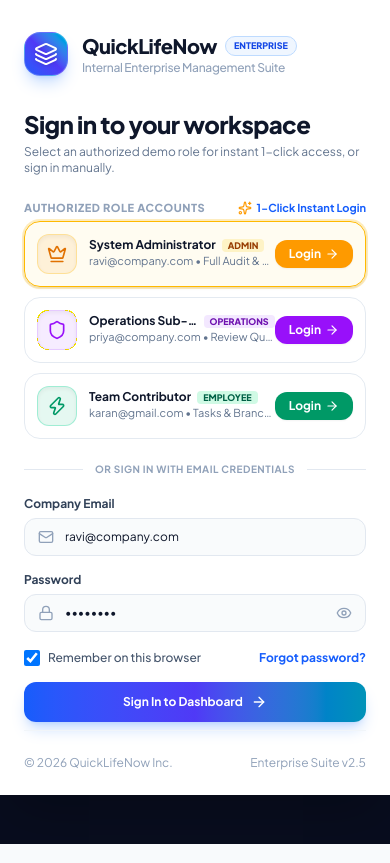
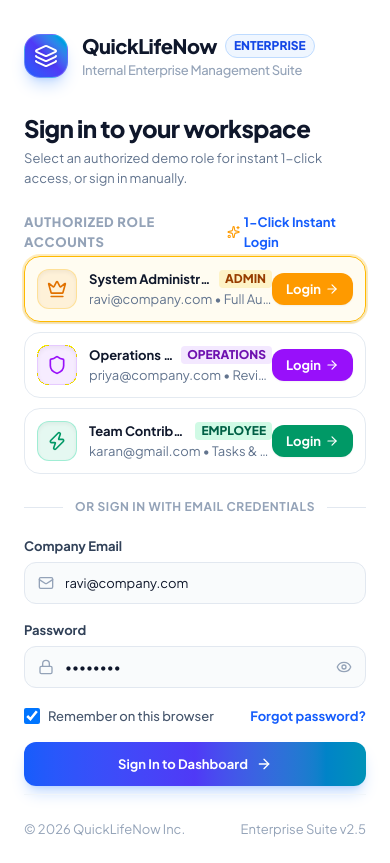
Before and after one commit to ravik23121999-ops1/TaskManagement, a React (Vite) app in the folder frontend/: page /login in a window 390 px wide. Built offline with nearby package versions, Linux system fonts and the light colour scheme; no server answers.

Commit message:
style: enhance global font readability, font-size floors, and text contrast without layout changes

```diff
--- a/frontend/src/components/StatusBadge.tsx
+++ b/frontend/src/components/StatusBadge.tsx
@@ -85,9 +85,9 @@ export const StatusBadge: React.FC<StatusBadgeProps> = ({ status, size = 'md', c
 
   const sizeClass =
     size === 'sm'
-      ? 'px-2 py-0.5 text-[11px] font-medium'
+      ? 'px-2 py-0.5 text-xs font-medium'
       : size === 'lg'
-      ? 'px-3.5 py-1.5 text-xs font-bold'
+      ? 'px-3.5 py-1.5 text-sm font-bold'
       : 'px-2.5 py-1 text-xs font-semibold';
 
   return (
@@ -133,7 +133,7 @@ export const PriorityBadge: React.FC<PriorityBadgeProps> = ({ priority, size = '
     dotColor = 'bg-emerald-500';
   }
 
-  const sizeClass = size === 'sm' ? 'px-2 py-0.5 text-[10px]' : 'px-2.5 py-1 text-[11px] font-semibold';
+  const sizeClass = size === 'sm' ? 'px-2 py-0.5 text-xs font-medium' : 'px-2.5 py-1 text-xs font-semibold';
 
   return (
     <span
--- a/frontend/src/index.css
+++ b/frontend/src/index.css
@@ -49,3 +49,85 @@ button, input, select, textarea, optgroup, kbd {
 .animate-float {
   animation: float 4s ease-in-out infinite;
 }
+
+/* ============================================================
+   GLOBAL TYPOGRAPHY READABILITY & CONTRAST ENHANCEMENT
+   Ensures all pages, cards, tables, badges, modals, forms and
+   metric stats are comfortable and easy to read without any
+   layout shifting or alignment disruption.
+   ============================================================ */
+
+/* 1. Base Root Scale */
+html {
+  font-size: 16px;
+}
+
+@media (min-width: 1440px) {
+  html {
+    font-size: 16.5px; /* Crisp boost on large monitors */
+  }
+}
+
+/* 2. Micro-text Readability Minimum Floor:
+   Prevent tiny 9px/10px text that causes eye strain on displays */
+.text-\[9px\],
+[class*="text-[9px]"],
+.text-\[10px\],
+[class*="text-[10px]"] {
+  font-size: 0.75rem !important; /* 12px minimum floor */
+  line-height: 1.15rem !important;
+}
+
+/* 3. Small-text scale upgrade:
+   text-[11px] and text-xs become 13px (0.8125rem) */
+.text-\[11px\],
+[class*="text-[11px]"],
+.text-xs {
+  font-size: 0.8125rem !important; /* 13px */
+  line-height: 1.25rem !important;
+}
+
+/* 4. Body & subhead scale:
+   text-sm upgraded from 14px to 15px (0.9375rem) */
+.text-sm {
+  font-size: 0.9375rem !important; /* 15px */
+  line-height: 1.45rem !important;
+}
+
+/* 5. Improved Contrast for Secondary Slate Text:
+   Slate-400 (#94a3b8) on white backgrounds has low contrast.
+   Map to #64748b (Slate-500) for sharp readability. */
+.text-slate-400 {
+  color: #64748b;
+}
+
+/* Preserve bright slate-400 inside dark cards and hero backgrounds */
+.bg-slate-900 .text-slate-400,
+.bg-slate-950 .text-slate-400,
+.bg-black .text-slate-400,
+[class*="from-\[#0b132b\]"] .text-slate-400,
+[class*="from-\[#140f28\]"] .text-slate-400,
+[class*="from-\[#0a1826\]"] .text-slate-400,
+[class*="bg-\[#080d1e\]"] .text-slate-400,
+.text-white .text-slate-400 {
+  color: #94a3b8;
+}
+
+/* 6. Form Inputs & Selects Readability */
+input,
+select,
+textarea {
+  font-size: 0.875rem !important; /* 14px */
+}
+
+/* 7. Tables Readability: Headers & Cell Text */
+table th {
+  font-size: 0.75rem !important; /* 12px uppercase */
+  font-weight: 700 !important;
+  color: #475569 !important; /* slate-600 */
+  letter-spacing: 0.04em !important;
+}
+
+table td {
+  font-size: 0.8125rem !important; /* 13px */
+}
```
